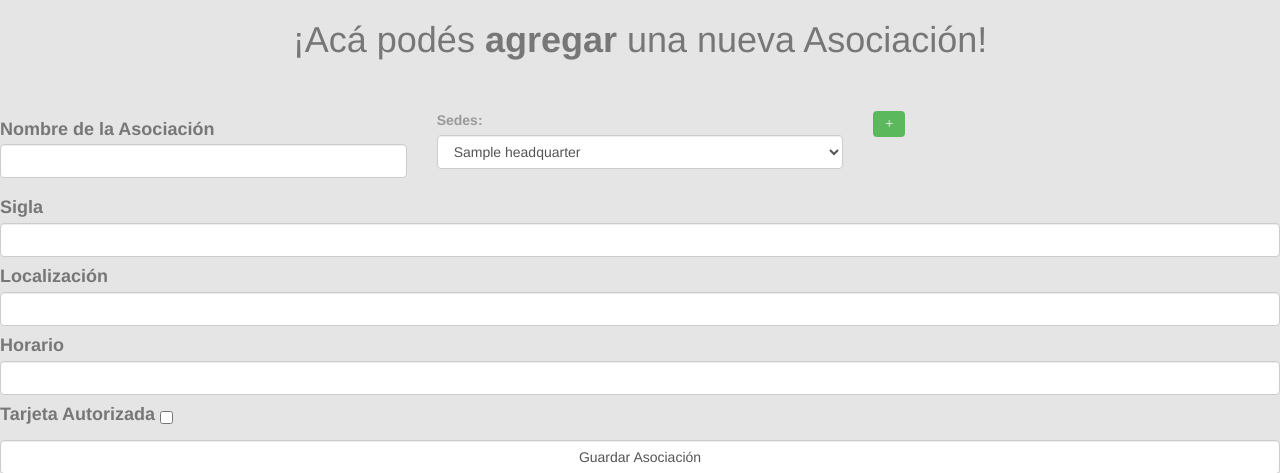
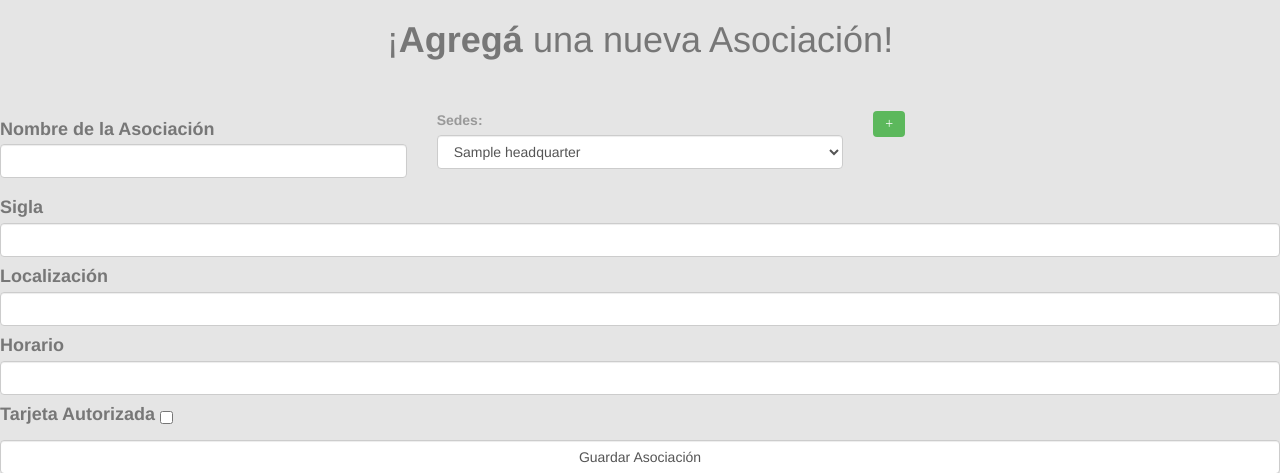
Before and after one commit to raguilar0/TCU_FEUCR, a CakePHP app: template soft/src/Template/Associations/add.ctp in a window 1280 px wide. Shown: the top 473 px of the page. Run offline with PHP 8.4 and a stand-in for CakePHP, Linux system fonts and the light colour scheme; the template is opened without the code that fills it: most values are stand-ins (such as "Sample title", 1, 10 or a date in 2020); form fields are guessed from the names that the template uses; some libraries are stand-ins or nearby versions; some web fonts are replaced.

Commit message:
Algunos arreglos

```diff
--- a/soft/src/Template/Associations/add.ctp
+++ b/soft/src/Template/Associations/add.ctp
@@ -1,6 +1,6 @@
 <div class = 'row text-center'>
     <div class='col-xs-12'>
-        <h1>¡Acá podés <b>agregar</b> una nueva Asociación!</h1>
+        <h1>¡<b>Agregá</b> una nueva Asociación!</h1>
     </div>
 </div>
 
--- a/soft/src/Template/Associations/modify.ctp
+++ b/soft/src/Template/Associations/modify.ctp
@@ -2,7 +2,7 @@
 
 <div class = 'row text-center'>
     <div class='col-xs-12'>
-        <h1>¡Acá podés <b>Modificar</b> la Asociación!</h1>
+        <h1>¡<b>Modificá</b> la Asociación!</h1>
     </div>
 </div>
 
--- a/soft/src/Template/Associations/read.ctp
+++ b/soft/src/Template/Associations/read.ctp
@@ -1,7 +1,7 @@
 
 <div class="row text-center">
   <div class="col-xs-12">
-    <h1>¡Acá podés <b>ver</b> la información completa de la Asociación!</h1>
+    <h1>¡<b>Información</b> completa de la Asociación!</h1>
   </div>
 </div>
 
```
Also changed, not shown: soft/webroot/js/jquery_association.js (+15 -1 lines).
